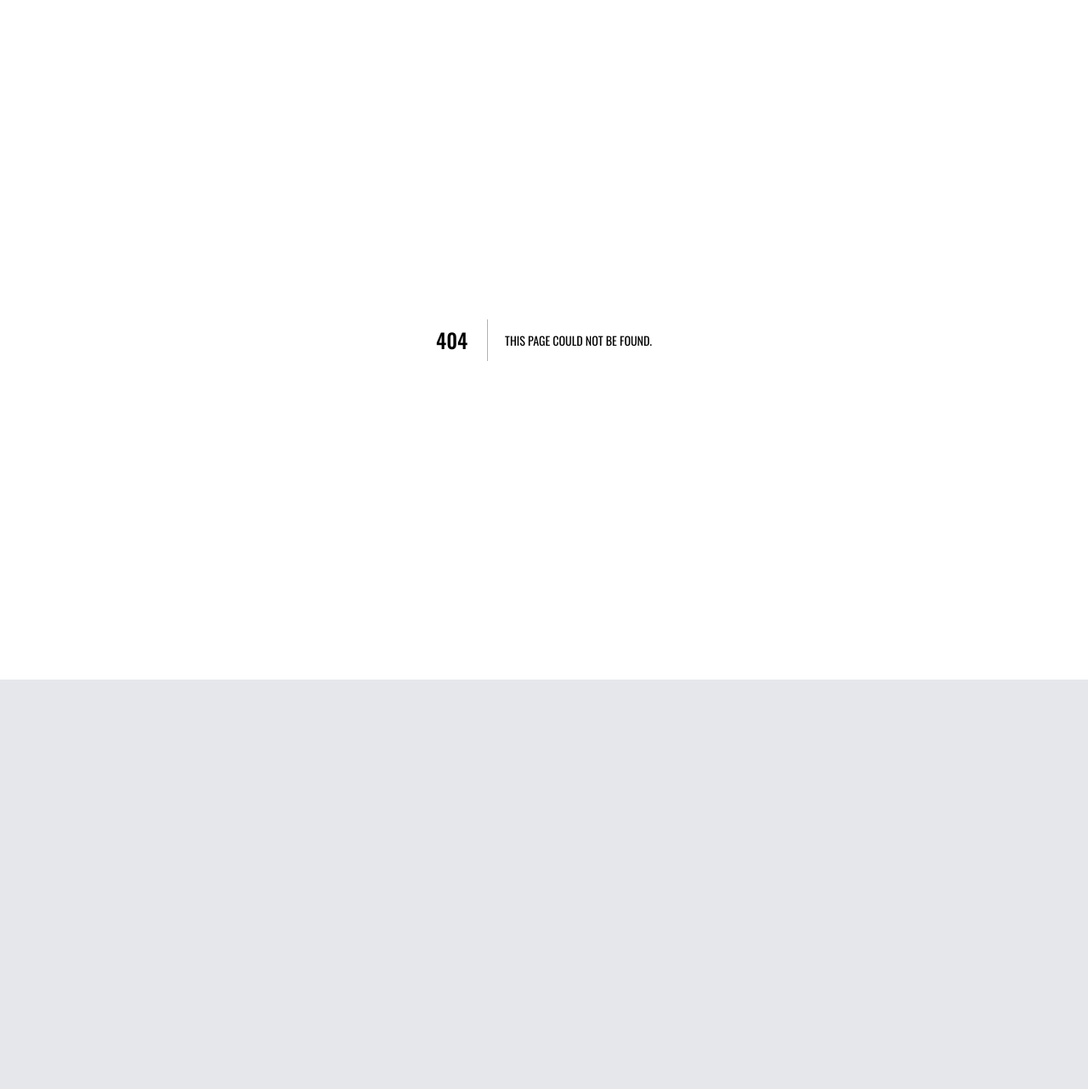
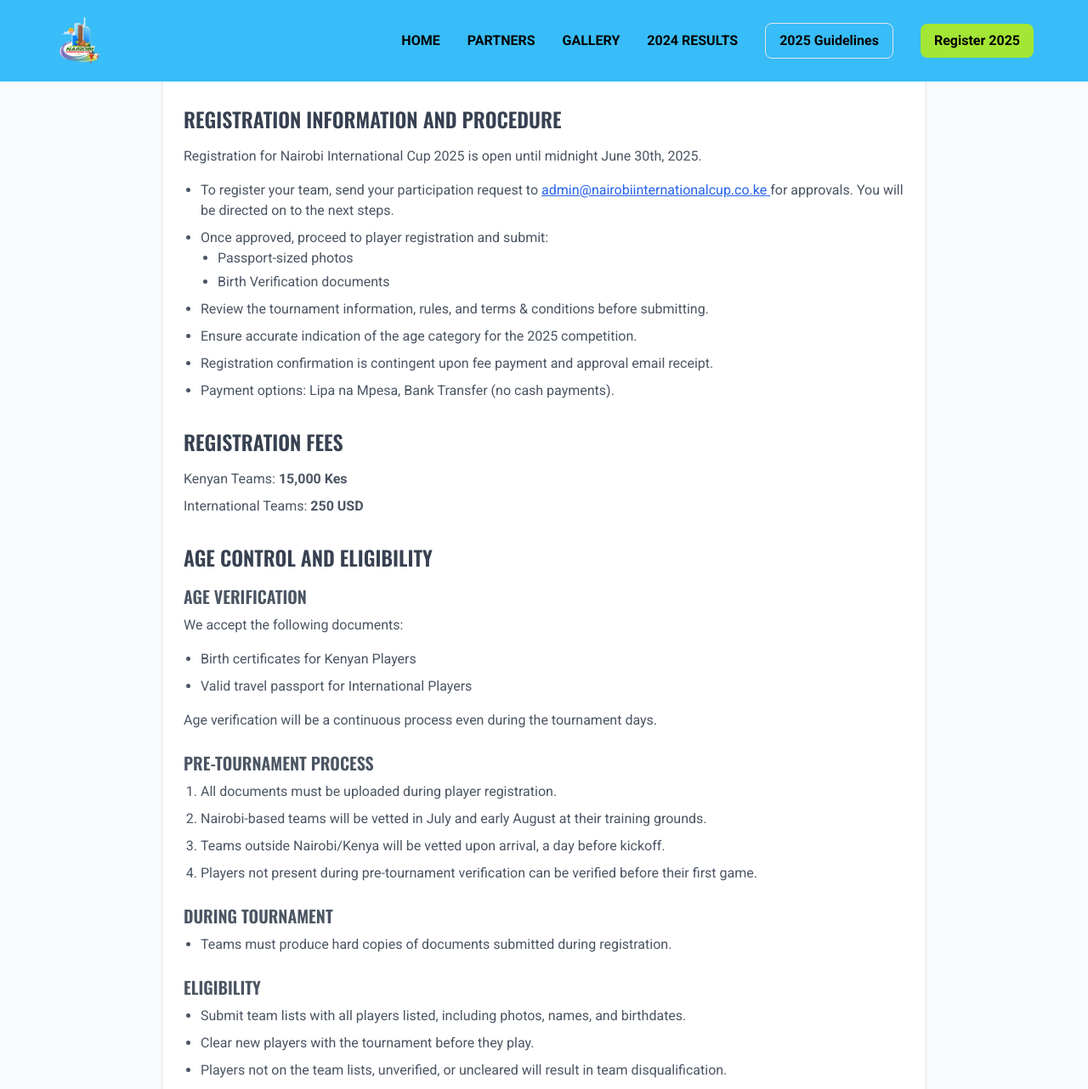
Before and after one commit to tisini-acc1/nic-cup, a Next.js app: page /guidelines in a window 1280 px wide. Before the commit this address had no page. Shown: the top 1282 px of the page at 85% size. Before the commit the page ends 800 px from the top, so only its background shows below. Built offline with nearby package versions, Linux system fonts and the light colour scheme; a web font is replaced by a local one.

Commit message:
Added regestratio guidelines page

```diff
--- a/src/app/(home)/sections/hero.tsx
+++ b/src/app/(home)/sections/hero.tsx
@@ -35,7 +35,7 @@
 
           <div className="flex justify-center lg:justify-start gap-8 mt-8">
             <button className="bg-lime-400 hover:bg-white text-black px-4 py-2 rounded-lg font-bold transform hover:scale-105 transition-transform duration-300 cursor-pointer md:flex">
-              <Link href={"/fixtures"}>First Edition Results</Link>
+              <Link href={"/guidelines"}>Regestration Guidelines</Link>
             </button>
 
             <RegisterButton />
--- /dev/null
+++ b/src/app/(pages)/guidelines/page.tsx
@@ -0,0 +1,149 @@
+import React from "react";
+
+const GuidelinePage = () => {
+  return (
+    <main className="bg-gray-50 min-h-screen py-10 px-5">
+      <div className="max-w-4xl mx-auto bg-white shadow-md rounded-md p-6">
+        <h1 className="text-3xl font-bold text-gray-800 mb-6 text-center">
+          Nairobi International Cup 2025 Registration
+        </h1>
+
+        {/* Registration Information and Procedure */}
+        <section className="mb-8">
+          <h2 className="text-2xl font-semibold text-gray-700 mb-4">
+            Registration Information and Procedure
+          </h2>
+          <p className="text-gray-600 mb-4">
+            Registration for Nairobi International Cup 2025 is open until
+            midnight June 30th, 2025.
+          </p>
+          <ul className="list-disc pl-5 text-gray-600 space-y-2">
+            <li>
+              To register your team, send your participation request to
+              <a
+                href="mailto:Admin@nairobiinternationalcup.co.ke"
+                className="text-blue-600 underline ml-1"
+              >
+                admin@nairobiinternationalcup.co.ke{" "}
+              </a>
+              for approvals. You will be directed on to the next steps.
+            </li>
+            <li>
+              Once approved, proceed to player registration and submit:
+              <ul className="list-disc pl-5 space-y-1">
+                <li>Passport-sized photos</li>
+                <li>Birth Verification documents</li>
+              </ul>
+            </li>
+            <li>
+              Review the tournament information, rules, and terms & conditions
+              before submitting.
+            </li>
+            <li>
+              Ensure accurate indication of the age category for the 2025
+              competition.
+            </li>
+            <li>
+              Registration confirmation is contingent upon fee payment and
+              approval email receipt.
+            </li>
+            <li>
+              Payment options: Lipa na Mpesa, Bank Transfer (no cash payments).
+            </li>
+          </ul>
+        </section>
+
+        {/* Registration Fees */}
+        <section className="mb-8">
+          <h2 className="text-2xl font-semibold text-gray-700 mb-4">
+            Registration Fees
+          </h2>
+          <ul className="text-gray-600 space-y-2">
+            <li>
+              Kenyan Teams: <span className="font-bold">15,000 Kes</span>
+            </li>
+            <li>
+              International Teams: <span className="font-bold">250 USD</span>
+            </li>
+          </ul>
+        </section>
+
+        {/* Age Control and Eligibility */}
+        <section>
+          <h2 className="text-2xl font-semibold text-gray-700 mb-4">
+            Age Control and Eligibility
+          </h2>
+          <h3 className="text-xl font-semibold text-gray-600 mb-2">
+            Age Verification
+          </h3>
+          <p className="text-gray-600 mb-4">
+            We accept the following documents:
+          </p>
+          <ul className="list-disc pl-5 text-gray-600 space-y-2">
+            <li>Birth certificates for Kenyan Players</li>
+            <li>Valid travel passport for International Players</li>
+          </ul>
+          <p className="text-gray-600 mt-4">
+            Age verification will be a continuous process even during the
+            tournament days.
+          </p>
+
+          <h3 className="text-xl font-semibold text-gray-600 mt-6 mb-2">
+            Pre-Tournament Process
+          </h3>
+          <ul className="list-decimal pl-5 text-gray-600 space-y-2">
+            <li>All documents must be uploaded during player registration.</li>
+            <li>
+              Nairobi-based teams will be vetted in July and early August at
+              their training grounds.
+            </li>
+            <li>
+              Teams outside Nairobi/Kenya will be vetted upon arrival, a day
+              before kickoff.
+            </li>
+            <li>
+              Players not present during pre-tournament verification can be
+              verified before their first game.
+            </li>
+          </ul>
+
+          <h3 className="text-xl font-semibold text-gray-600 mt-6 mb-2">
+            During Tournament
+          </h3>
+          <ul className="list-disc pl-5 text-gray-600 space-y-2">
+            <li>
+              Teams must produce hard copies of documents submitted during
+              registration.
+            </li>
+          </ul>
+
+          <h3 className="text-xl font-semibold text-gray-600 mt-6 mb-2">
+            Eligibility
+          </h3>
+          <ul className="list-disc pl-5 text-gray-600 space-y-2">
+            <li>
+              Submit team lists with all players listed, including photos,
+              names, and birthdates.
+            </li>
+            <li>Clear new players with the tournament before they play.</li>
+            <li>
+              Players not on the team lists, unverified, or uncleared will
+              result in team disqualification.
+            </li>
+            <li>
+              A player cannot feature for two clubs in the same tournament; both
+              clubs will be disqualified.
+            </li>
+          </ul>
+
+          <p className="text-gray-600 mt-4">
+            Note: Age verification is a continuous process throughout the
+            tournament.
+          </p>
+        </section>
+      </div>
+    </main>
+  );
+};
+
+export default GuidelinePage;
--- a/src/components/headers/fixtures-header.tsx
+++ b/src/components/headers/fixtures-header.tsx
@@ -42,6 +42,10 @@
           2024 Results
         </Link>
 
+        <button className="text-black hover:bg-lime-400 px-4 py-2 border rounded-lg font-bold transform hover:scale-105 transition-transform duration-300 cursor-pointer md:flex">
+          <Link href={"/guidelines"}>2025 Guidelines</Link>
+        </button>
+
         <RegisterButton />
       </div>
     </nav>
--- a/src/components/site/header.tsx
+++ b/src/components/site/header.tsx
@@ -38,7 +38,7 @@
         />
       </Link>
 
-      <div className="lg:flex justify-center items-center gap-8 hidden">
+      <div className="lg:flex justify-center items-center gap-4 hidden">
         {Menus.map((menu) => (
           <ScrollLink
             key={menu.id}
@@ -53,7 +53,12 @@
           </ScrollLink>
         ))}
 
-        <RegisterButton />
+        <div className="flex gap-4 md:flex-row flex-col p-2">
+          <button className="text-black hover:bg-lime-400 px-4 py-2 border rounded-lg font-bold transform hover:scale-105 transition-transform duration-300 cursor-pointer md:flex">
+            <Link href={"/guidelines"}>2025 Guidelines</Link>
+          </button>
+          <RegisterButton />
+        </div>
       </div>
 
       <div
@@ -91,7 +96,12 @@
           ))}
         </ul>
 
-        <RegisterButton />
+        <div className="flex gap-4 md:flex-row flex-col p-2">
+          <button className="text-black hover:bg-lime-400 px-4 py-2 border rounded-lg font-bold transform hover:scale-105 transition-transform duration-300 cursor-pointer md:flex">
+            <Link href={"/guidelines"}>2025 Guidelines</Link>
+          </button>
+          <RegisterButton />
+        </div>
       </div>
     </nav>
   );
```
Also changed, not shown: 1 other file (tests, documents, lock files or other folders).
